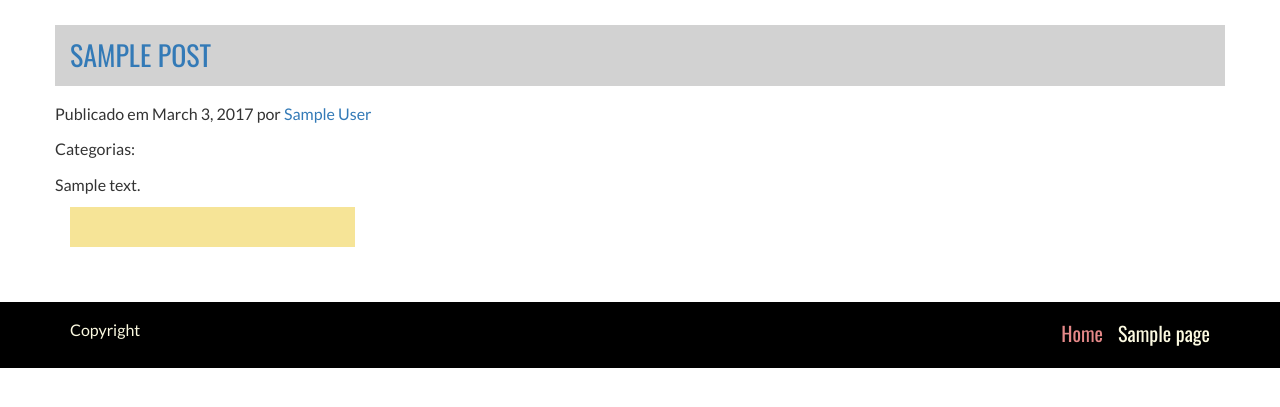
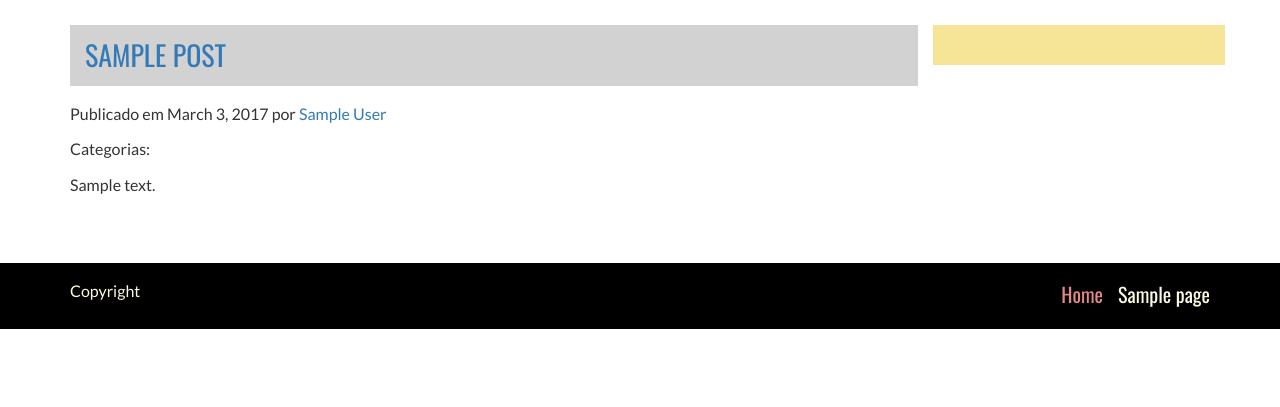
Before and after one commit to marceloquinze/criando-temas-wp-curso, a WordPress theme: template Criando nossos próprios shortcodes/curso/index.php in a window 1280 px wide. Shown: the part 139-546 px from the top of the page. Run offline with PHP 8.4 and a stand-in for WordPress, Linux system fonts and the light colour scheme; the site name, menu and one post (Sample post) are stand-ins, and other content is empty.

```diff
--- a/Criando nossos próprios shortcodes/curso/index.php
+++ b/Criando nossos próprios shortcodes/curso/index.php
@@ -7,7 +7,7 @@
 		<section class="meio">
 			<div class="container">
 				<div class="row">
-
+					<div class="blog col-md-9">
 						<?php
 							// Se houver algum post
 							if(have_posts()) :
@@ -22,11 +22,13 @@
 
 						?>
 
-						<div class="paginacao text-left">
+						<div class="row">
+
+							<div class="paginacao col-md-6 col-sm-6 col-xs-6 text-left">
 								<?php next_posts_link("<< Mais antigos") ?>
 							</div>
 
-						<div class="paginacao text-right">
+							<div class="paginacao col-md-6 col-sm-6 col-xs-6 text-right">
 								<?php previous_posts_link("Mais novos >>"); ?>
 							</div>
 
@@ -39,6 +41,8 @@
 							?>
 
 						</div>
+
+					</div>
 					<aside class="barra-lateral col-md-3">
 						<?php get_sidebar('blog'); ?>
 					</aside>
```
Lines whose indentation alone changed are shown as unchanged.
